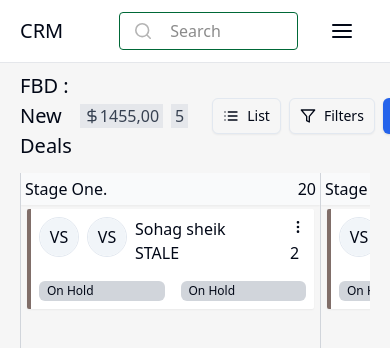
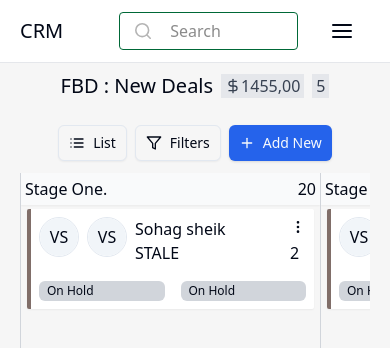
Before and after one commit to smsohag32/crm, a React (Vite) app: page / in a window 390 px wide. Shown: the top 348 px of the page. Built offline with nearby package versions, Linux system fonts and the light colour scheme.

Commit message:
deals container make responsive

```diff
--- a/src/pages/DealsContainer/DealsContainer.jsx
+++ b/src/pages/DealsContainer/DealsContainer.jsx
@@ -5,7 +5,7 @@ import DealStage from "./DealStage";
 const DealsContainer = () => {
    return (
       <div>
-         <div className="flex items-center justify-between gap-6 w-full">
+         <div className="flex items-center flex-col lg:flex-row justify-between gap-6 w-full">
             <h2 className="flex items-center gap-2"><span className="text-[20px] flex items-center gap-1">FBD : New Deals</span> <span className="bg-gray-200 flex items-center px-1  text-gray-700"><DollarSign size={16} />1455,00 </span> <span className="bg-gray-200 flex items-center px-1  text-gray-700">5</span></h2>
             <div className="flex items-center gap-2">
 
```
